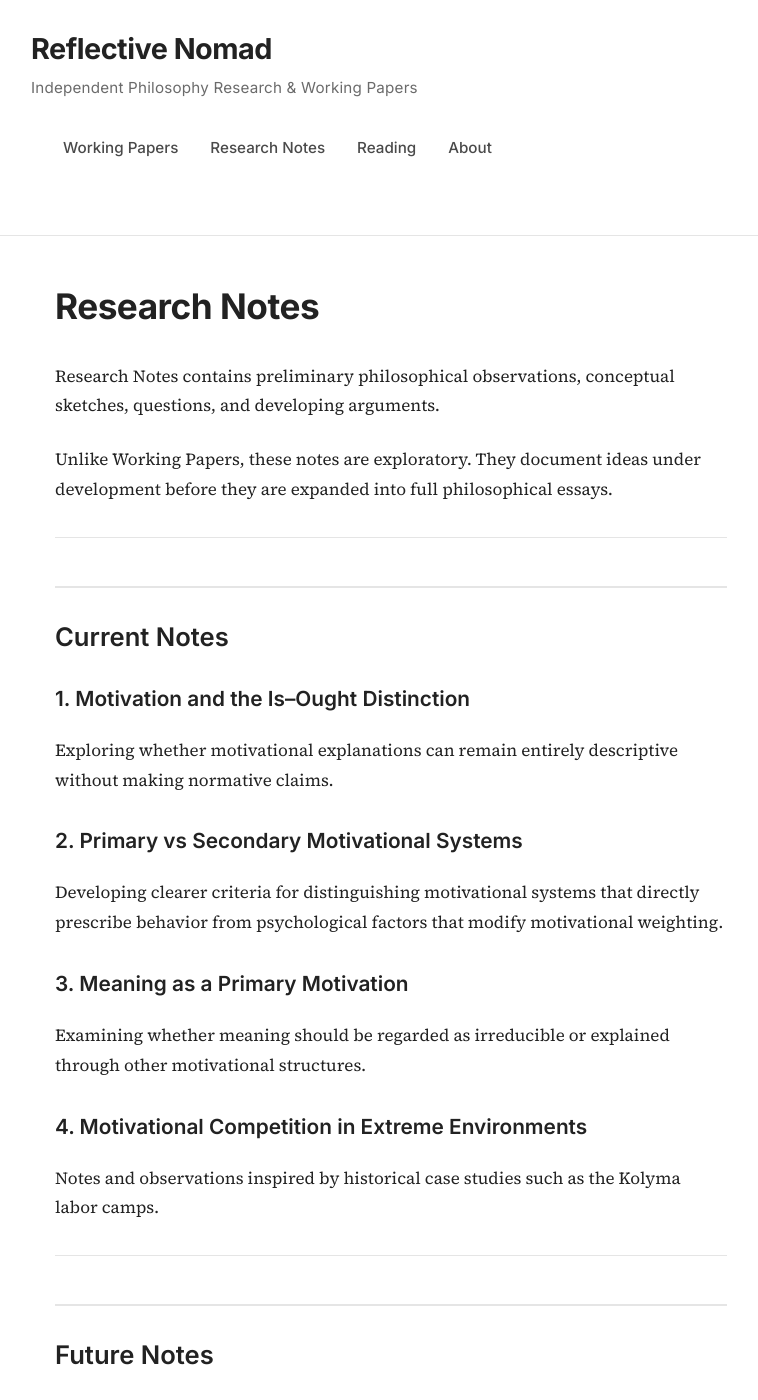
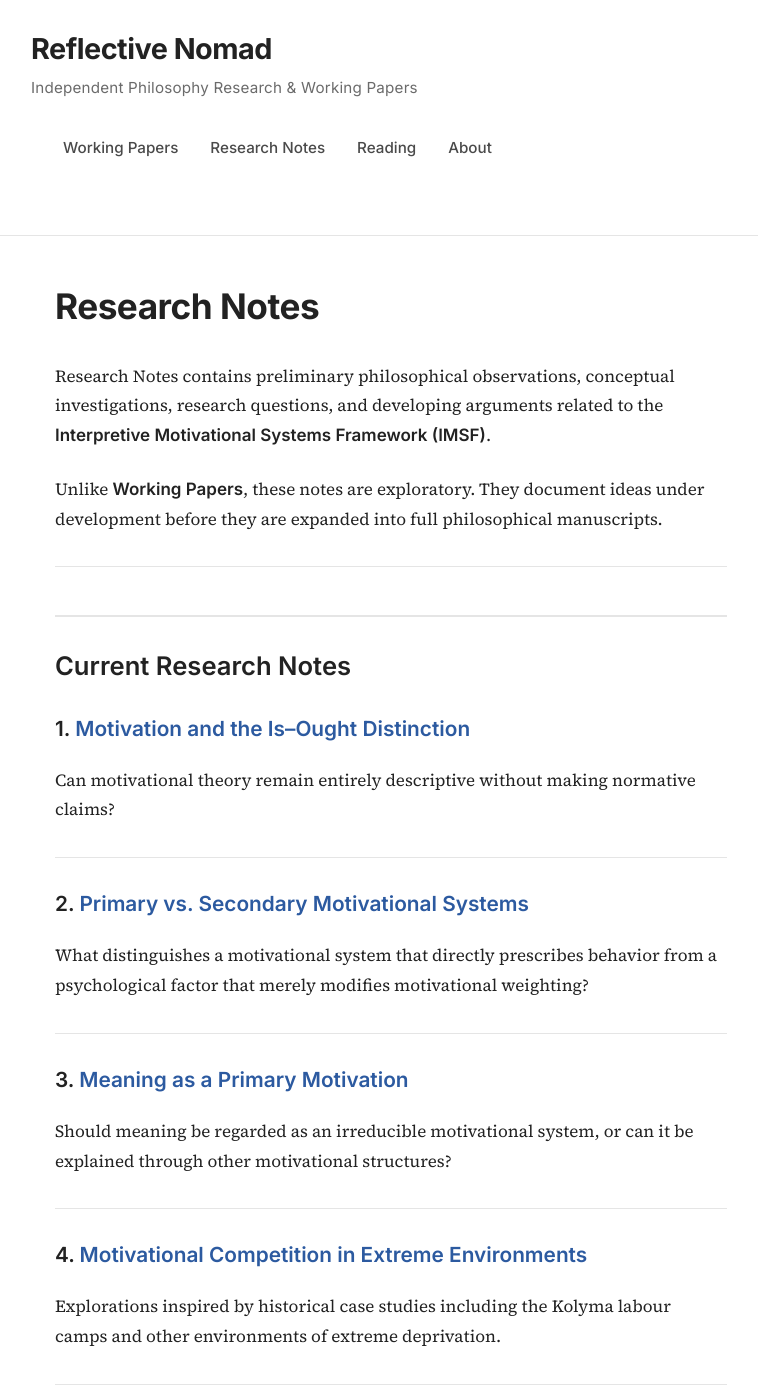
Before and after one commit to Reflectivenomad/reflectivenomad.github.io, a Jekyll site: the page built from research-notes.md, in a window 1280 px wide and 1400 px high. Shown: the whole window, without its empty margins (249-1007 px from the left). Built offline with Jekyll 4.4.1, drawn with Linux system fonts in a browser that asks for light colours; our own code applies the rules of GitHub Pages for plain Markdown files; some of the changed text lies outside the part shown.

Commit message:
Update research-notes.md

```diff
--- a/research-notes.md
+++ b/research-notes.md
@@ -1,31 +1,41 @@
 # Research Notes
 
-Research Notes contains preliminary philosophical observations, conceptual sketches, questions, and developing arguments.
+Research Notes contains preliminary philosophical observations, conceptual investigations, research questions, and developing arguments related to the **Interpretive Motivational Systems Framework (IMSF)**.
 
-Unlike Working Papers, these notes are exploratory. They document ideas under development before they are expanded into full philosophical essays.
+Unlike **Working Papers**, these notes are exploratory. They document ideas under development before they are expanded into full philosophical manuscripts.
 
 ---
 
-## Current Notes
+## Current Research Notes
 
-### 1. Motivation and the Is–Ought Distinction
-Exploring whether motivational explanations can remain entirely descriptive without making normative claims.
+### 1. [Motivation and the Is–Ought Distinction](research-notes/is-ought.md)
 
-### 2. Primary vs Secondary Motivational Systems
-Developing clearer criteria for distinguishing motivational systems that directly prescribe behavior from psychological factors that modify motivational weighting.
+Can motivational theory remain entirely descriptive without making normative claims?
 
-### 3. Meaning as a Primary Motivation
-Examining whether meaning should be regarded as irreducible or explained through other motivational structures.
+---
 
-### 4. Motivational Competition in Extreme Environments
-Notes and observations inspired by historical case studies such as the Kolyma labor camps.
+### 2. [Primary vs. Secondary Motivational Systems](research-notes/primary-vs-secondary.md)
+
+What distinguishes a motivational system that directly prescribes behavior from a psychological factor that merely modifies motivational weighting?
+
+---
+
+### 3. [Meaning as a Primary Motivation](research-notes/meaning-as-primary.md)
+
+Should meaning be regarded as an irreducible motivational system, or can it be explained through other motivational structures?
+
+---
+
+### 4. [Motivational Competition in Extreme Environments](research-notes/extreme-environments.md)
+
+Explorations inspired by historical case studies including the Kolyma labour camps and other environments of extreme deprivation.
 
 ---
 
 ## Future Notes
 
-This section will expand as ongoing research develops.
+This section will continue to expand as ongoing philosophical research develops.
 
 ---
 
-> "Research begins with questions that are not yet ready to become papers."
+> *"Research begins with questions that are not yet ready to become papers."*
```
